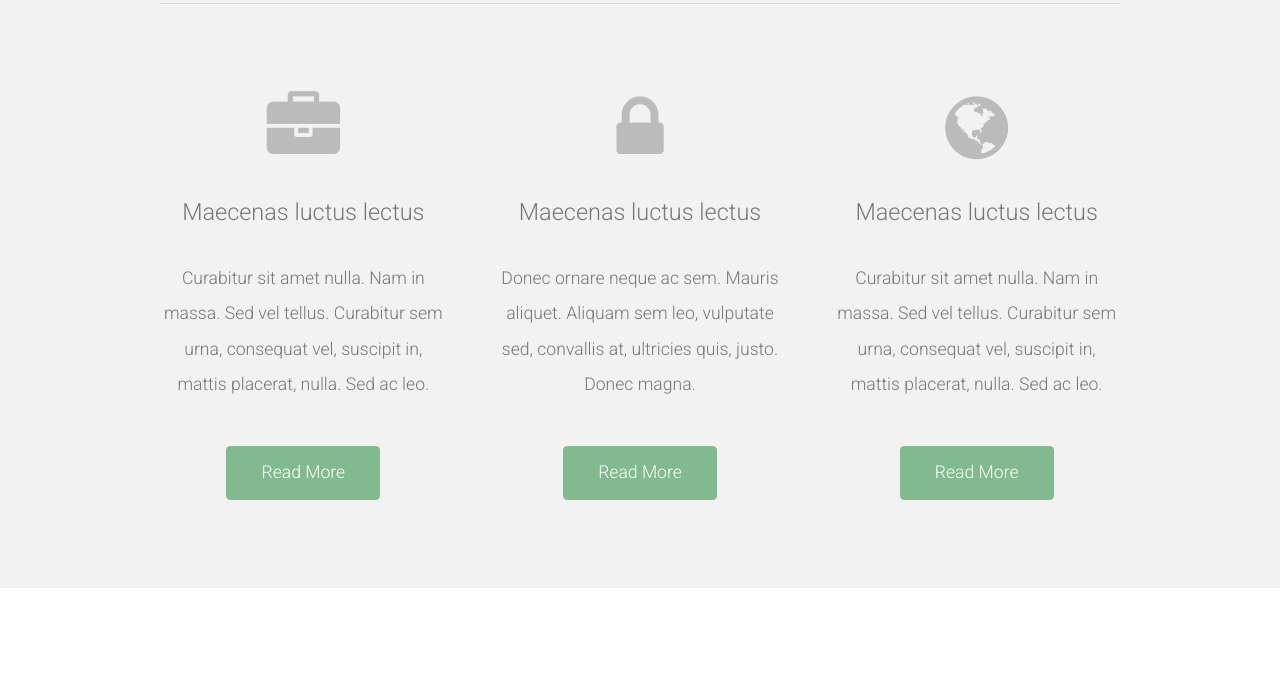
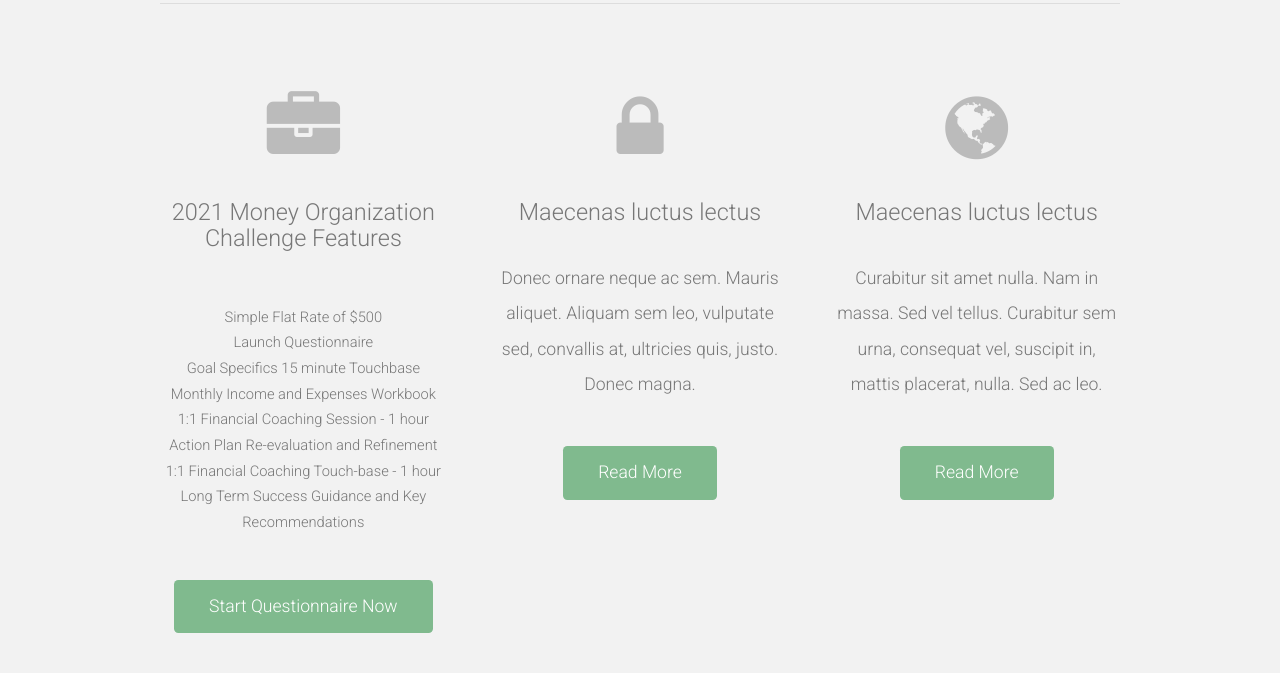
Before and after one commit to leftbudget/leftbudget.github.io, a plain HTML site: page index.html in a window 1280 px wide. Shown: the part 867-1540 px from the top of the page. Drawn offline with nearby package versions, Linux system fonts and the light colour scheme.

Commit message:
Update index.html
Adding Challenge Features

```diff
--- a/index.html
+++ b/index.html
@@ -57,9 +57,17 @@
 				<div class="row">
 					<section class="4u">
 						<span class="pennant"><span class="fa fa-briefcase"></span></span>
-						<h3>Maecenas luctus lectus</h3>
-						<p>Curabitur sit amet nulla. Nam in massa. Sed vel tellus. Curabitur sem urna, consequat vel, suscipit in, mattis placerat, nulla. Sed ac leo.</p>
-						<a href="#" class="button button-style1">Read More</a>
+						<h3>2021 Money Organization Challenge Features</h3>
+						<p><ul><li>Simple Flat Rate of $500</li>
+                            <li>Launch Questionnaire</li>
+                            <li>Goal Specifics 15 minute Touchbase</li>
+                            <li>Monthly Income and Expenses Workbook</li>
+                            <li>1:1 Financial Coaching Session - 1 hour</li>
+                            <li>Action Plan Re-evaluation and Refinement</li>
+                            <li>1:1 Financial Coaching Touch-base - 1 hour</li>
+                            <li>Long Term Success Guidance and Key Recommendations</li>
+                        </p>
+						<a href="#" class="button button-style1">Start Questionnaire Now</a>
 					</section>
 					<section class="4u">
 						<span class="pennant"><span class="fa fa-lock"></span></span>
```
